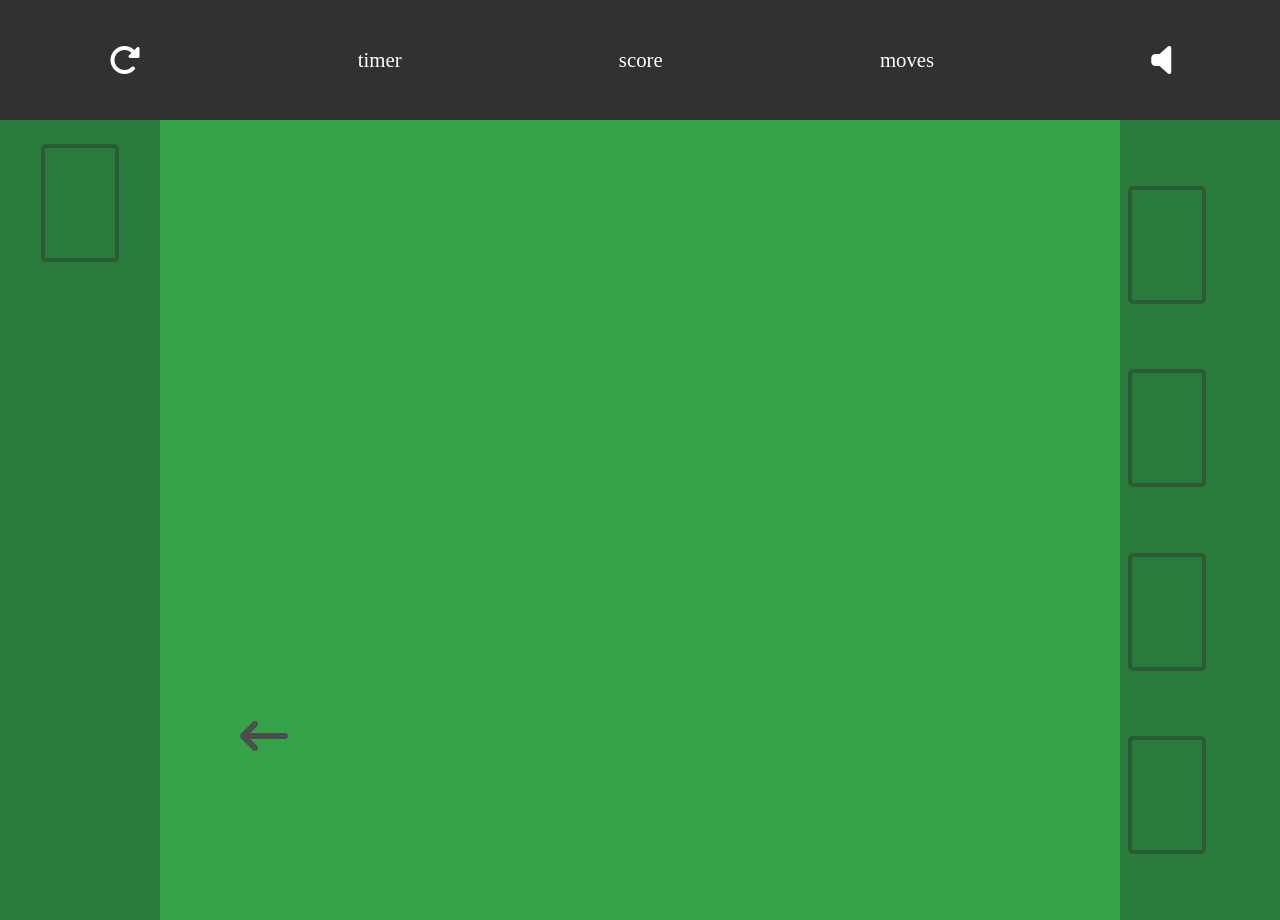
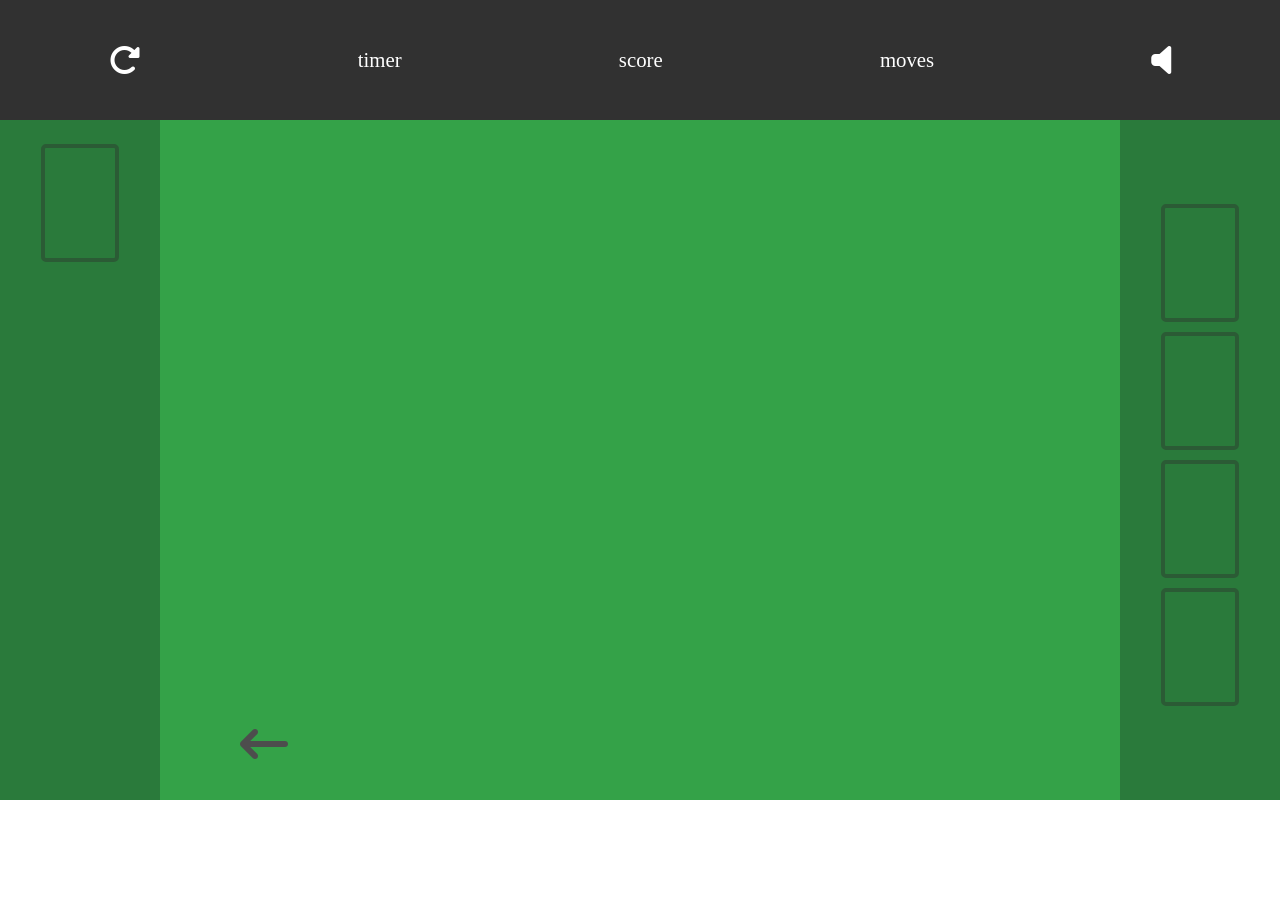
Before and after one commit to b1tburn3r20/Solitaire-Template, a plain HTML site: page index.html in a window 1280 px wide. After the commit the page ends 800 px from the top, so only its background shows below. Drawn offline with Linux system fonts and the light colour scheme.

Commit message:
finished html and css structure

```diff
--- a/styles.css
+++ b/styles.css
@@ -3,14 +3,13 @@
   padding: 0;
 }
 
-html,
-body {
+html {
   height: 100%;
-  margin: 0; /* add this to remove default margin on body element */
 }
 
 body {
   font-family: "Montserrat";
+  height: 100%;
 }
 
 :root {
@@ -21,6 +20,7 @@ body {
 
 .game-container {
   width: 100%;
+  height: 100%;
 }
 
 .top-bar {
@@ -46,6 +46,7 @@ p {
   display: flex;
   flex-direction: row;
   justify-content: space-between;
+  height: 85%;
 }
 
 .deck {
@@ -53,7 +54,8 @@ p {
   width: 10rem;
   position: relative;
   display: flex;
-  justify-content: center; /* centers items along the main axis */
+  justify-content: center;
+  height: 100%;
 }
 
 .card-deck-placeholder {
@@ -67,16 +69,16 @@ p {
 
 .game {
   background-color: var(--main-green);
-  width: calc(100% - 20rem); /* subtract the width of .deck and .card-suits */
-  height: 100vh;
+  width: calc(100% - 20rem);
   order: 2;
   position: relative;
+  height: 100%;
 }
 
 .fa-solid.fa-arrow-left-long {
   font-size: 3rem;
   position: absolute;
-  bottom: 10rem;
+  bottom: 2rem;
   left: 5rem;
 }
 
@@ -87,8 +89,9 @@ p {
   position: relative;
   display: flex;
   flex-direction: column;
-  justify-content: space-evenly; /* centers items along the main axis */
-  height: 100vh;
+  justify-content: center;
+  align-items: center;
+  height: 100%;
 }
 
 .card-suits-placeholder1,
@@ -102,4 +105,5 @@ p {
   background: transparent;
   margin-right: 0.5rem;
   margin-left: 0.5rem;
+  margin-bottom: 10px;
 }
```
